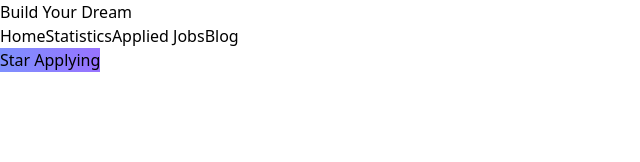
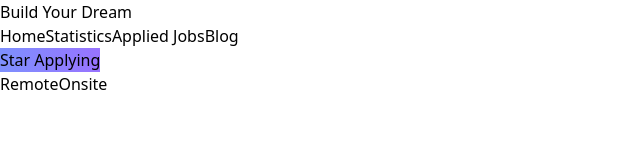
Before and after one commit to mahadi61/build-your-dream, a React (Vite) app: page /applied-jobs in a window 1280 px wide. Shown: the top 162 px of the page, without its empty margins (0-640 px from the left). Built offline with nearby package versions, Linux system fonts and the light colour scheme.

Commit message:
filter added

```diff
--- a/src/components/AppliedJobs/AppliedJobs.jsx
+++ b/src/components/AppliedJobs/AppliedJobs.jsx
@@ -6,18 +6,44 @@ import SingleAppliedJob from "./SingleAppliedJob/SingleAppliedJob";
 const AppliedJobs = () => {
   const jobList = useLoaderData();
   const job = getShoppingCart();
-
   const appliedList = [];
 
   for (const id in job) {
     const appliedJob = jobList.find((job) => job.id === Number(id));
     appliedList.push(appliedJob);
   }
+
+  const [jType, setJobType] = useState("");
+  const filteredJobs =
+    jType.length > 0
+      ? appliedList.filter((job) => job.jobType === jType)
+      : appliedList;
+
+  const handleChangeJobType = (jobType) => {
+    setJobType((prev) => (prev !== jobType ? jobType : ""));
+  };
+
   return (
     <div>
-      {appliedList.map((job) => (
-        <SingleAppliedJob key={job.id} job={job}></SingleAppliedJob>
-      ))}
+      <div className="flex justify-end items-center gap-3">
+        <button
+          onClick={() => handleChangeJobType("Remote")}
+          className="hover:bg-blue-700 hover:text-white py-2 px-5 border-solid border-2 rounded-lg border-indigo-600"
+        >
+          Remote
+        </button>
+        <button
+          onClick={() => handleChangeJobType("Onsite")}
+          className="hover:bg-blue-700 hover:text-white py-2 px-5 border-solid border-2 rounded-lg border-indigo-600"
+        >
+          Onsite
+        </button>
+      </div>
+      <div>
+        {filteredJobs.map((job) => (
+          <SingleAppliedJob key={job.id} job={job}></SingleAppliedJob>
+        ))}
+      </div>
     </div>
   );
 };
```
Also changed, not shown: 1 other file (tests, documents, lock files or other folders).
